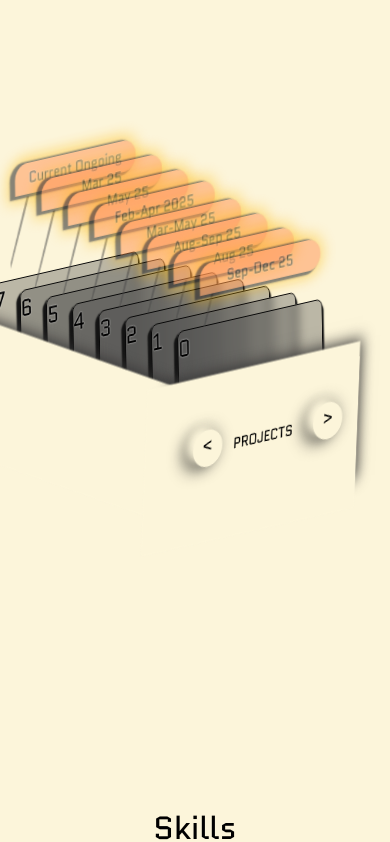
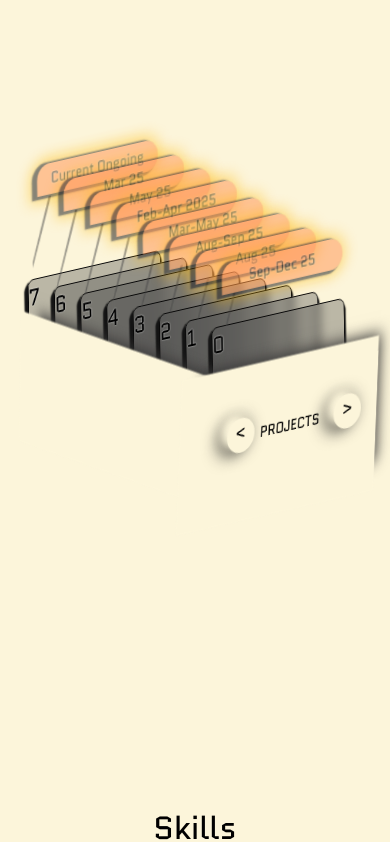
Before and after one commit to AikKiat/Webappportv2, a React (Vite) app: page / in a window 390 px wide. Shown: the part 1782-2624 px from the top of the page. Built offline with nearby package versions, Linux system fonts and the light colour scheme; a web font is replaced by a local one.

Commit message:
update scaling

```diff
--- a/src/styles/media_queries/media_queries_projects_section.css
+++ b/src/styles/media_queries/media_queries_projects_section.css
@@ -172,7 +172,7 @@
 
     .projects_drawer{
         top: 65%;
-        left: 30%;
+        left: 40%;
         width: 15rem;
         height: 15rem;
     }
@@ -185,6 +185,14 @@
         margin: 1rem 2rem;
     }
 
+}
+@media all and (max-width:550px){
+    .projects_drawer{
+        top: 65%;
+        left: 35%;
+        width: 15rem;
+        height: 15rem;
+    }
 }
 
 @media all and (max-width:460px){
@@ -339,9 +347,9 @@
 
     .projects_drawer{
         top: 45%;
-        left: 30%;
-        width: 12rem;
-        height: 12rem;
+        left: 40%;
+        width: 11rem;
+        height: 11rem;
         /* border: 1px solid #131313; */
     }
 
```
